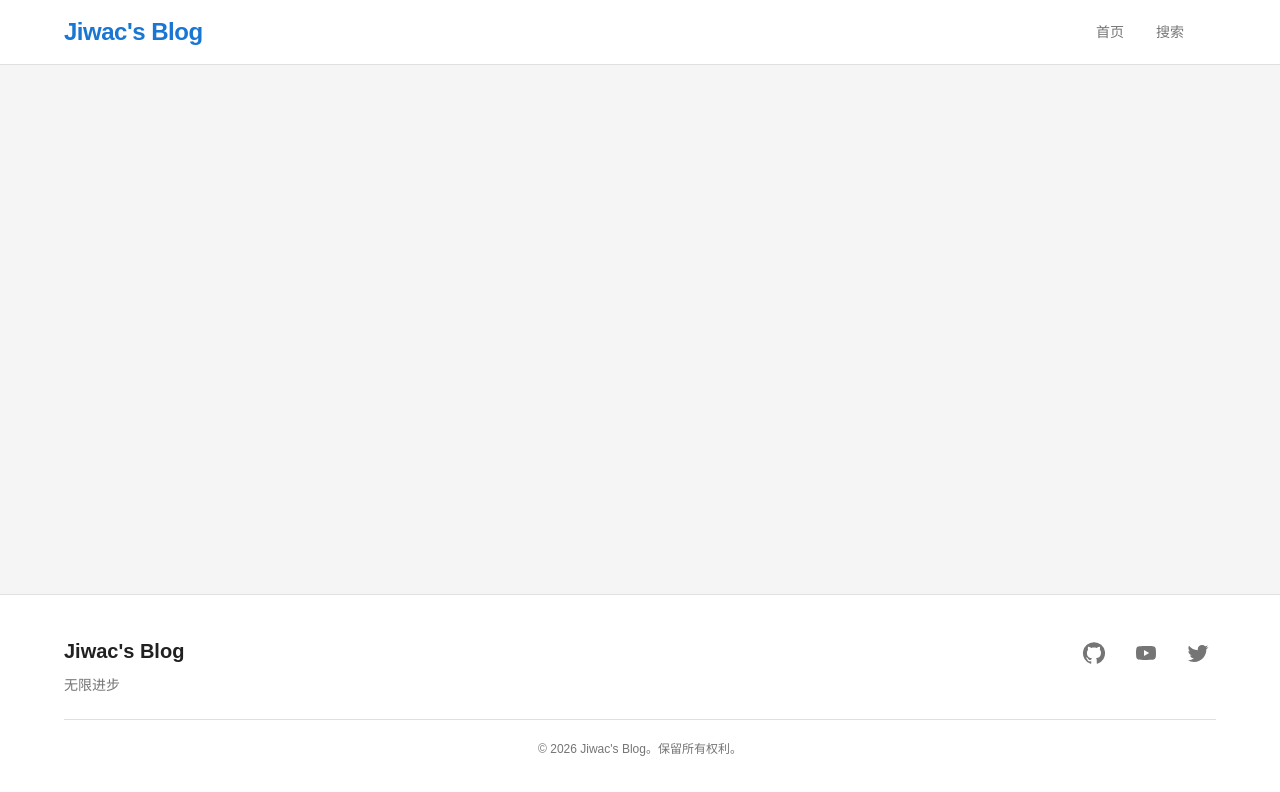
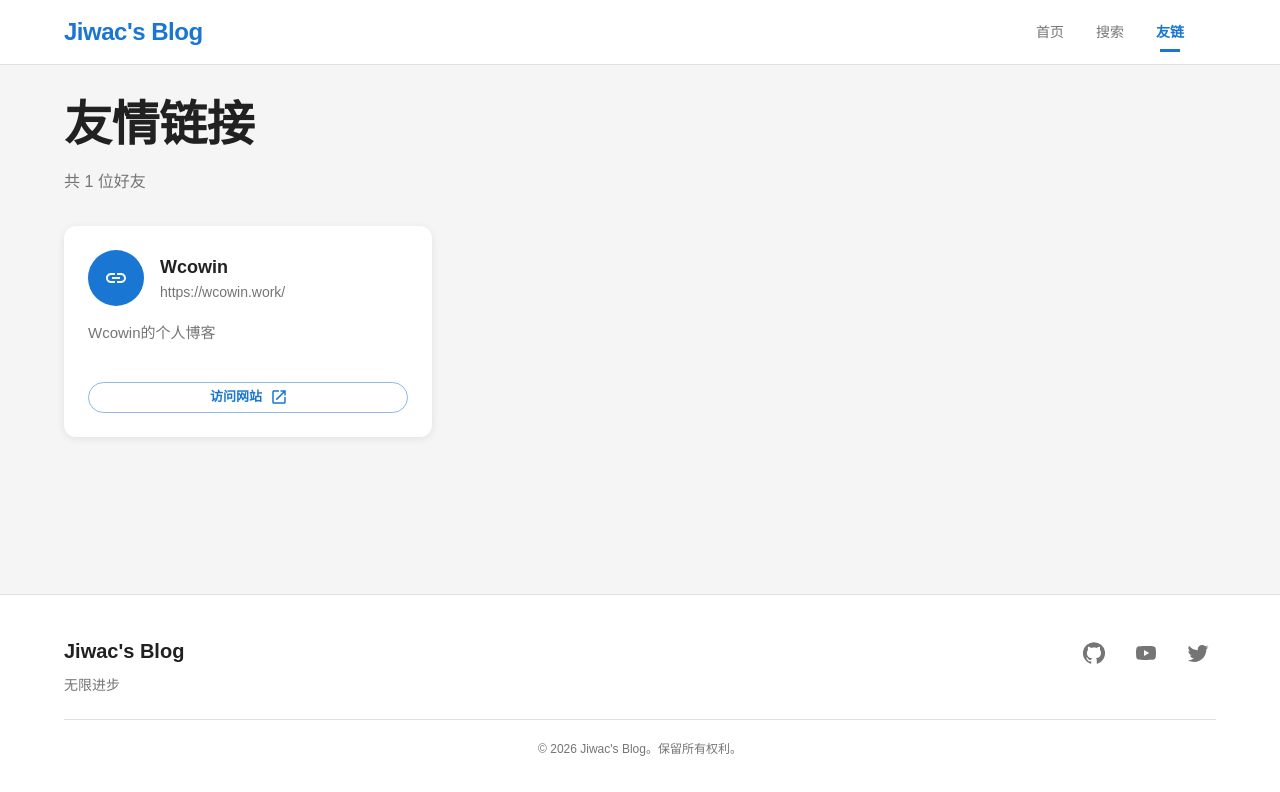
Before and after one commit to Jin-Mukun/myblog, a React (Vite) app: page /friends in a window 1280 px wide. Shown: the top 792 px of the page. Built offline with nearby package versions, Linux system fonts and the light colour scheme.

Commit message:
添加了友链功能。

```diff
--- a/src/App.tsx
+++ b/src/App.tsx
@@ -12,6 +12,7 @@ import './App.css';
 const Home = lazy(() => import('./pages/Home'));
 const Articles = lazy(() => import('./pages/Articles'));
 const ArticleDetail = lazy(() => import('./pages/ArticleDetail'));
+const Friends = lazy(() => import('./pages/Friends'));
 // Categories and About pages removed
 
 // 加载状态组件
@@ -90,6 +91,14 @@ const AnimatedRoutes = () => {
             </PageTransition>
           }
         />
+        <Route
+          path="/friends"
+          element={
+            <PageTransition>
+              <Friends />
+            </PageTransition>
+          }
+        />
       </Routes>
     </AnimatePresence>
   );
--- a/src/components/layout/Header.tsx
+++ b/src/components/layout/Header.tsx
@@ -20,12 +20,14 @@ import {
   Menu as MenuIcon,
   Home as HomeIcon,
   Article as ArticleIcon,
+  People as PeopleIcon,
 } from '@mui/icons-material';
 import { Link, useLocation } from 'react-router-dom';
 
 const navItems = [
   { label: '首页', path: '/', icon: HomeIcon },
   { label: '搜索', path: '/posts', icon: ArticleIcon },
+  { label: '友链', path: '/friends', icon: PeopleIcon },
 ];
 
 const Header = () => {
--- /dev/null
+++ b/src/data/friends.ts
@@ -0,0 +1,21 @@
+// 友链数据配置
+export interface FriendLink {
+  id: string;
+  name: string;
+  url: string;
+  description: string;
+  avatar?: string;
+}
+
+// 友链列表
+export const friendLinks: FriendLink[] = [
+  {
+    id: 'wcowin',
+    name: 'Wcowin',
+    url: 'https://wcowin.work/',
+    description: 'Wcowin的个人博客',
+  },
+];
+
+// 获取所有友链
+export const getFriendLinks = () => friendLinks;
--- /dev/null
+++ b/src/pages/Friends.tsx
@@ -0,0 +1,150 @@
+import { useState, useEffect } from 'react';
+import {
+  Container,
+  Typography,
+  Box,
+  Grid,
+  Card,
+  CardContent,
+  Avatar,
+  Button,
+  Fade,
+  Grow,
+  useTheme,
+  useMediaQuery,
+  Link as MuiLink,
+} from '@mui/material';
+import {
+  Link as LinkIcon,
+  Launch as LaunchIcon,
+} from '@mui/icons-material';
+import { friendLinks } from '../data/friends';
+
+const Friends = () => {
+  const theme = useTheme();
+  const isMobile = useMediaQuery(theme.breakpoints.down('sm'));
+  const [mounted, setMounted] = useState(false);
+
+  useEffect(() => {
+    setMounted(true);
+  }, []);
+
+  return (
+    <Fade in={mounted} timeout={400}>
+      <Container maxWidth="lg" sx={{ px: { xs: 2, sm: 3 } }}>
+        {/* Header */}
+        <Box sx={{ mb: { xs: 3, md: 4 } }}>
+          <Typography variant={isMobile ? 'h4' : 'h3'} component="h1" gutterBottom fontWeight={700}>
+            友情链接
+          </Typography>
+          <Typography variant="body1" color="text.secondary">
+            共 {friendLinks.length} 位好友
+          </Typography>
+        </Box>
+
+        {/* Friend Links Grid */}
+        <Grid container spacing={{ xs: 2, md: 3 }}>
+          {friendLinks.map((friend, index) => (
+            <Grow in={mounted} timeout={300 + index * 100} key={friend.id}>
+              <Grid size={{ xs: 12, sm: 6, md: 4 }}>
+                <Card
+                  sx={{
+                    height: '100%',
+                    transition: 'all 0.2s ease',
+                    '&:hover': {
+                      transform: 'translateY(-4px)',
+                      boxShadow: '0 8px 24px rgba(0,0,0,0.12)',
+                    },
+                  }}
+                >
+                  <CardContent sx={{ p: { xs: 2, md: 3 } }}>
+                    <Box sx={{ display: 'flex', alignItems: 'center', gap: 2, mb: 2 }}>
+                      <Avatar
+                        sx={{
+                          width: { xs: 48, md: 56 },
+                          height: { xs: 48, md: 56 },
+                          bgcolor: 'primary.main',
+                        }}
+                        src={friend.avatar}
+                      >
+                        <LinkIcon />
+                      </Avatar>
+                      <Box sx={{ flex: 1, minWidth: 0 }}>
+                        <Typography
+                          variant="h6"
+                          fontWeight={600}
+                          sx={{
+                            fontSize: { xs: '1rem', md: '1.125rem' },
+                            overflow: 'hidden',
+                            textOverflow: 'ellipsis',
+                            whiteSpace: 'nowrap',
+                          }}
+                        >
+                          {friend.name}
+                        </Typography>
+                        <Typography
+                          variant="body2"
+                          color="text.secondary"
+                          sx={{
+                            fontSize: { xs: '0.75rem', md: '0.875rem' },
+                            overflow: 'hidden',
+                            textOverflow: 'ellipsis',
+                            whiteSpace: 'nowrap',
+                          }}
+                        >
+                          {friend.url}
+                        </Typography>
+                      </Box>
+                    </Box>
+                    <Typography
+                      variant="body2"
+                      color="text.secondary"
+                      sx={{
+                        mb: 2,
+                        fontSize: { xs: '0.875rem', md: '0.9375rem' },
+                        display: '-webkit-box',
+                        WebkitLineClamp: 2,
+                        WebkitBoxOrient: 'vertical',
+                        overflow: 'hidden',
+                        minHeight: { xs: 40, md: 44 },
+                      }}
+                    >
+                      {friend.description}
+                    </Typography>
+                    <Button
+                      variant="outlined"
+                      size="small"
+                      fullWidth
+                      component={MuiLink}
+                      href={friend.url}
+                      target="_blank"
+                      rel="noopener noreferrer"
+                      endIcon={<LaunchIcon />}
+                      sx={{
+                        textTransform: 'none',
+                        borderRadius: 2,
+                      }}
+                    >
+                      访问网站
+                    </Button>
+                  </CardContent>
+                </Card>
+              </Grid>
+            </Grow>
+          ))}
+        </Grid>
+
+        {/* Empty State */}
+        {friendLinks.length === 0 && (
+          <Box sx={{ textAlign: 'center', py: 8 }}>
+            <Typography variant="h6" color="text.secondary">
+              暂无友链
+            </Typography>
+          </Box>
+        )}
+      </Container>
+    </Fade>
+  );
+};
+
+export default Friends;
```
